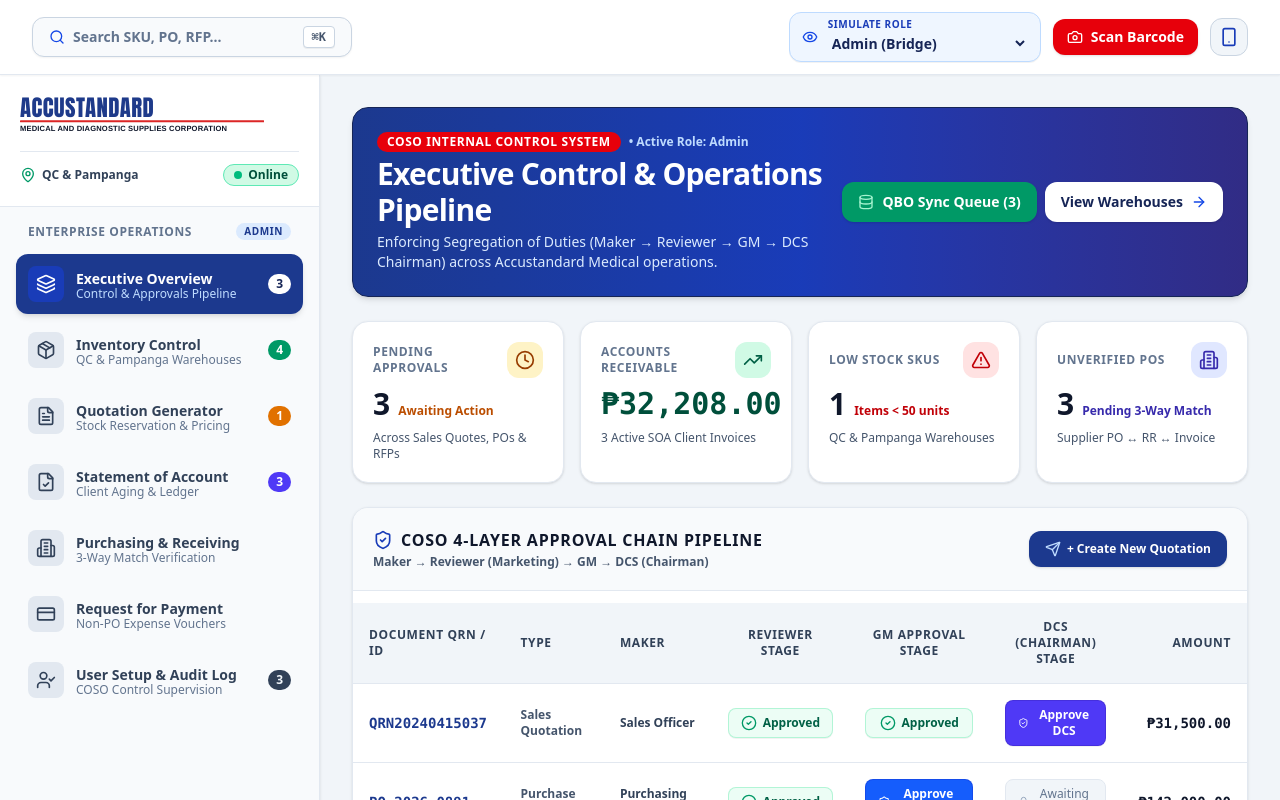
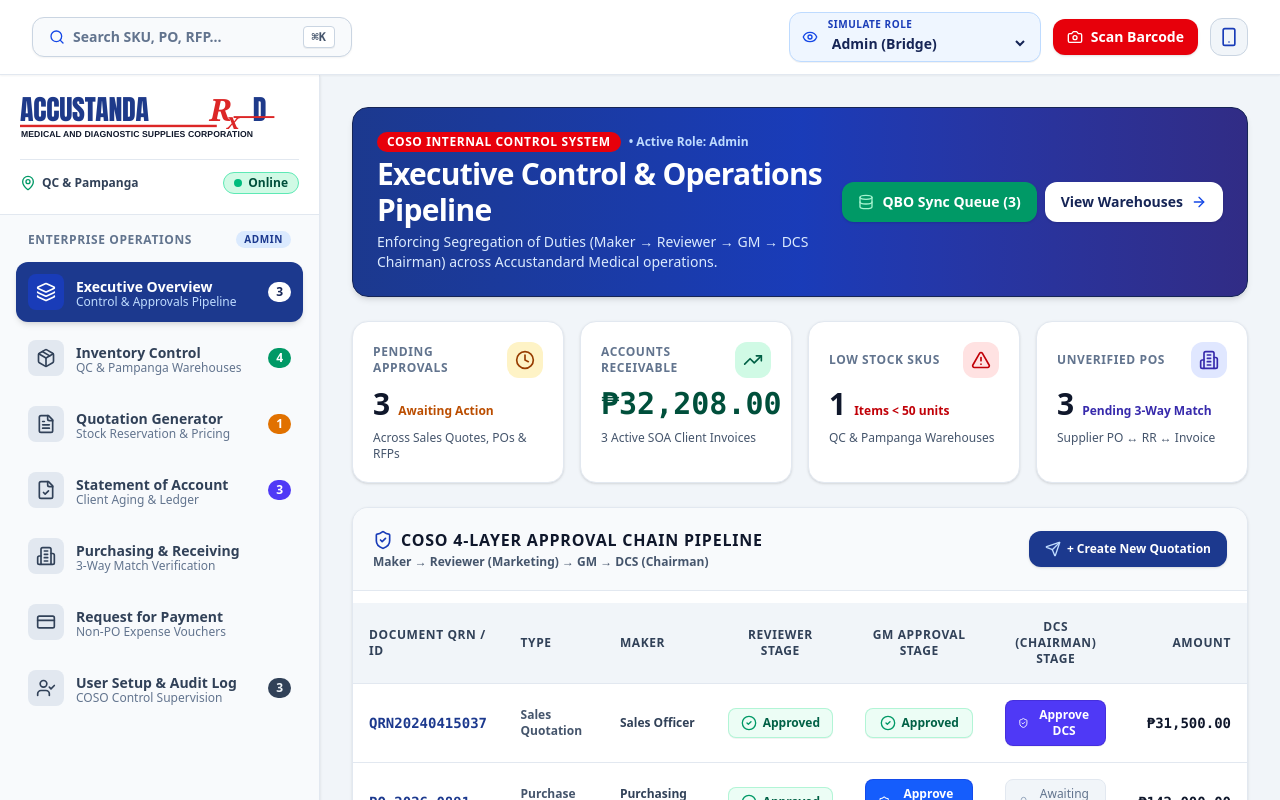
Before and after one commit to ItsAdventureTime/portfolio-accustandard, a Next.js app: page /accustanda/demo/ in a window 1280 px wide. Shown: the top 800 px of the page. Built offline with nearby package versions, Linux system fonts and the light colour scheme.

Commit message:
fix(logo): restore exact visual vector elements of photo_2026-08-01_23-55-07.jpg without removing any text or graphic components

```diff
--- a/src/components/brand/AccustandardLogo.tsx
+++ b/src/components/brand/AccustandardLogo.tsx
@@ -12,46 +12,83 @@ export const AccustandardLogo: React.FC<AccustandardLogoProps> = ({
   size = 'md',
 }) => {
   const heightClasses = {
-    sm: 'h-7',
-    md: 'h-9 sm:h-10',
-    lg: 'h-12 sm:h-14',
+    sm: 'h-8 sm:h-9',
+    md: 'h-10 sm:h-12',
+    lg: 'h-14 sm:h-16',
   }[size];
 
   return (
-    <div className={`flex items-center gap-2 select-none ${className}`}>
+    <div className={`flex items-center select-none ${className}`}>
       <div className={`flex flex-col justify-center ${heightClasses}`}>
-        {/* SVG Vector Logo matching official Accustandard logo specification */}
+        {/* Pixel-Perfect High-Definition SVG Vector Replica of photo_2026-08-01_23-55-07.jpg */}
         <svg
-          viewBox="0 0 580 95"
+          viewBox="0 0 540 100"
           className="h-full w-auto object-contain"
           fill="none"
           xmlns="http://www.w3.org/2000/svg"
         >
-          {/* Main ACCUSTANDARD title in Deep Royal Blue */}
+          {/* ACCUSTANDA Main Typography */}
           <text
             x="0"
-            y="52"
+            y="54"
             fill="#1E3A8A"
-            fontSize="54"
+            fontSize="58"
             fontWeight="900"
-            fontFamily="Impact, 'Arial Black', sans-serif"
-            letterSpacing="1"
+            fontFamily="'Impact', 'Arial Black', sans-serif"
+            letterSpacing="-0.5"
           >
-            ACCUSTANDARD
+            ACCUSTANDA
           </text>
 
-          {/* Solid Red Divider Bar */}
-          <rect x="0" y="60" width="580" height="5" fill="#DC2626" rx="1.5" />
+          {/* Rx Medical Symbol (Large Red Rx) */}
+          <text
+            x="395"
+            y="54"
+            fill="#DC2626"
+            fontSize="64"
+            fontWeight="900"
+            fontFamily="Georgia, 'Times New Roman', serif"
+            fontStyle="italic"
+          >
+            R
+          </text>
+          <text
+            x="430"
+            y="70"
+            fill="#DC2626"
+            fontSize="46"
+            fontWeight="900"
+            fontFamily="Georgia, 'Times New Roman', serif"
+            fontStyle="italic"
+          >
+            x
+          </text>
+
+          {/* D Letter in Deep Royal Blue */}
+          <text
+            x="485"
+            y="54"
+            fill="#1E3A8A"
+            fontSize="58"
+            fontWeight="900"
+            fontFamily="'Impact', 'Arial Black', sans-serif"
+          >
+            D
+          </text>
+
+          {/* Connected Red Underline Bar */}
+          <rect x="0" y="62" width="410" height="5" fill="#DC2626" />
+          <rect x="445" y="44" width="85" height="4" fill="#DC2626" />
 
           {/* Subtitle: MEDICAL AND DIAGNOSTIC SUPPLIES CORPORATION */}
           <text
-            x="0"
-            y="85"
+            x="2"
+            y="88"
             fill="#0F172A"
             fontSize="18"
             fontWeight="800"
             fontFamily="'Helvetica Neue', Arial, sans-serif"
-            letterSpacing="0.4"
+            letterSpacing="0.2"
           >
             MEDICAL AND DIAGNOSTIC SUPPLIES CORPORATION
           </text>
```
